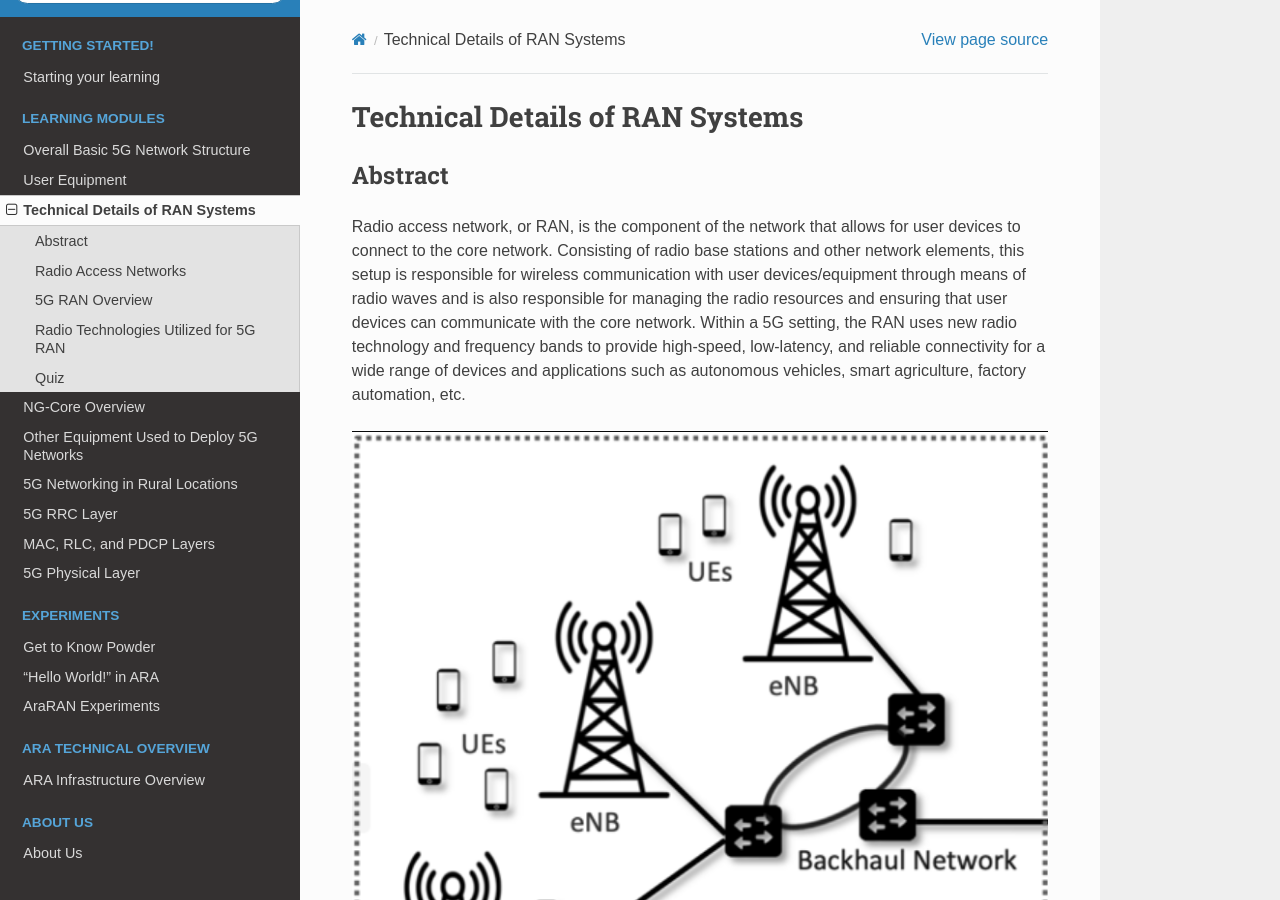
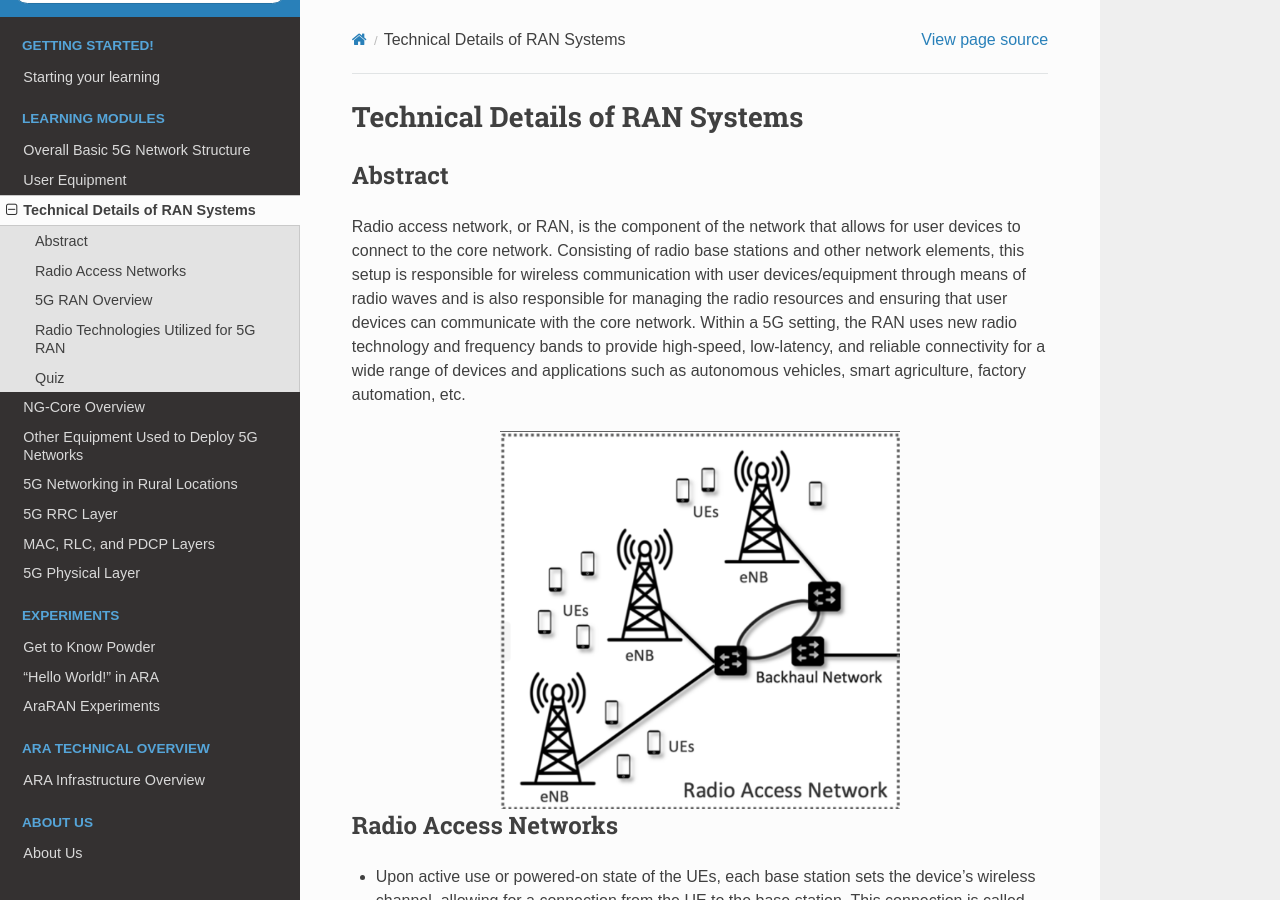
Before and after one commit to zachlop1/5Gdocumentation, a Sphinx documentation site: the page built from docs/source/learningmodule3.rst, in a window 1280 px wide and 900 px high. Built offline with Sphinx 7.4.7 and the Read the Docs theme 2.0.0, drawn with Linux system fonts in a browser that asks for light colours.

Commit message:
Update learningmodule3.rst

```diff
--- a/docs/source/learningmodule3.rst
+++ b/docs/source/learningmodule3.rst
@@ -7,6 +7,7 @@ Radio access network, or RAN, is the component of the network that allows for us
 
 .. figure:: /images/module3abstract.png
    :alt: 5Gdocumentation
+   :width: 400
    :align: center
 
 Radio Access Networks
```
